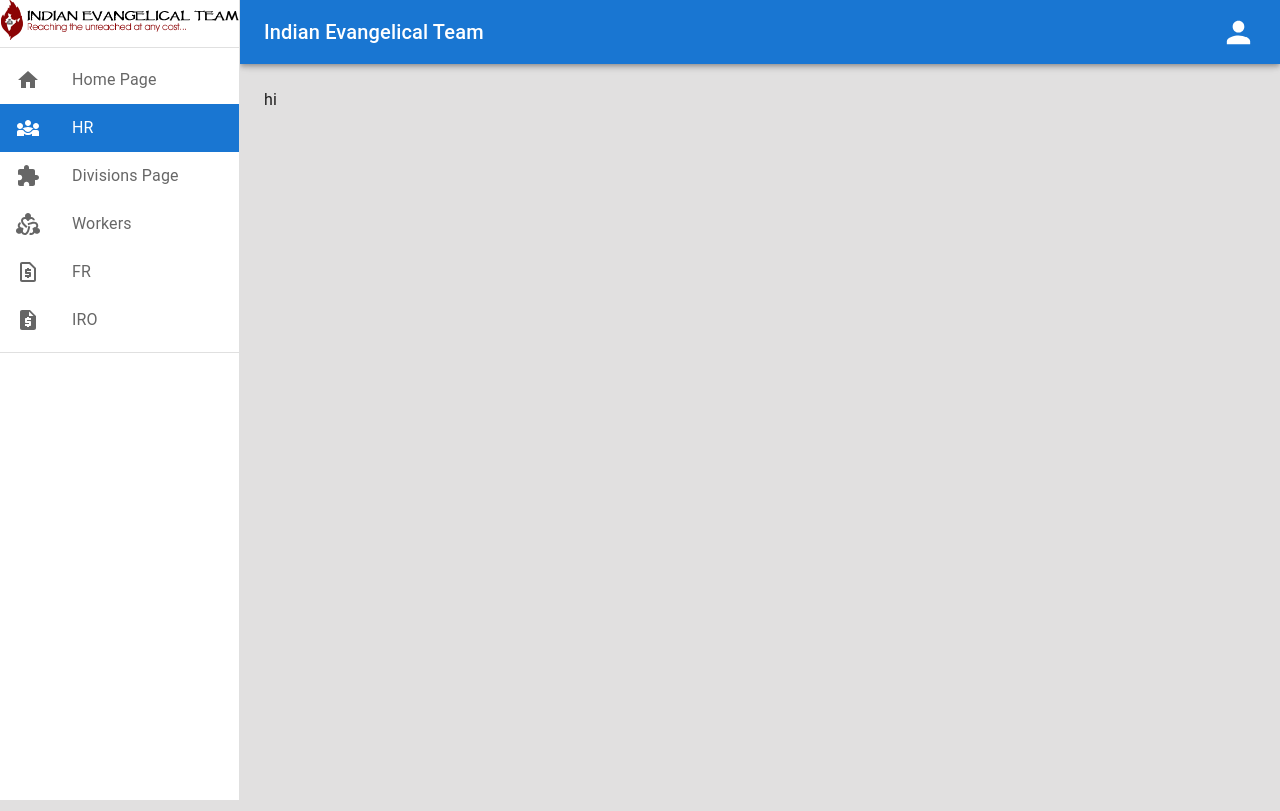
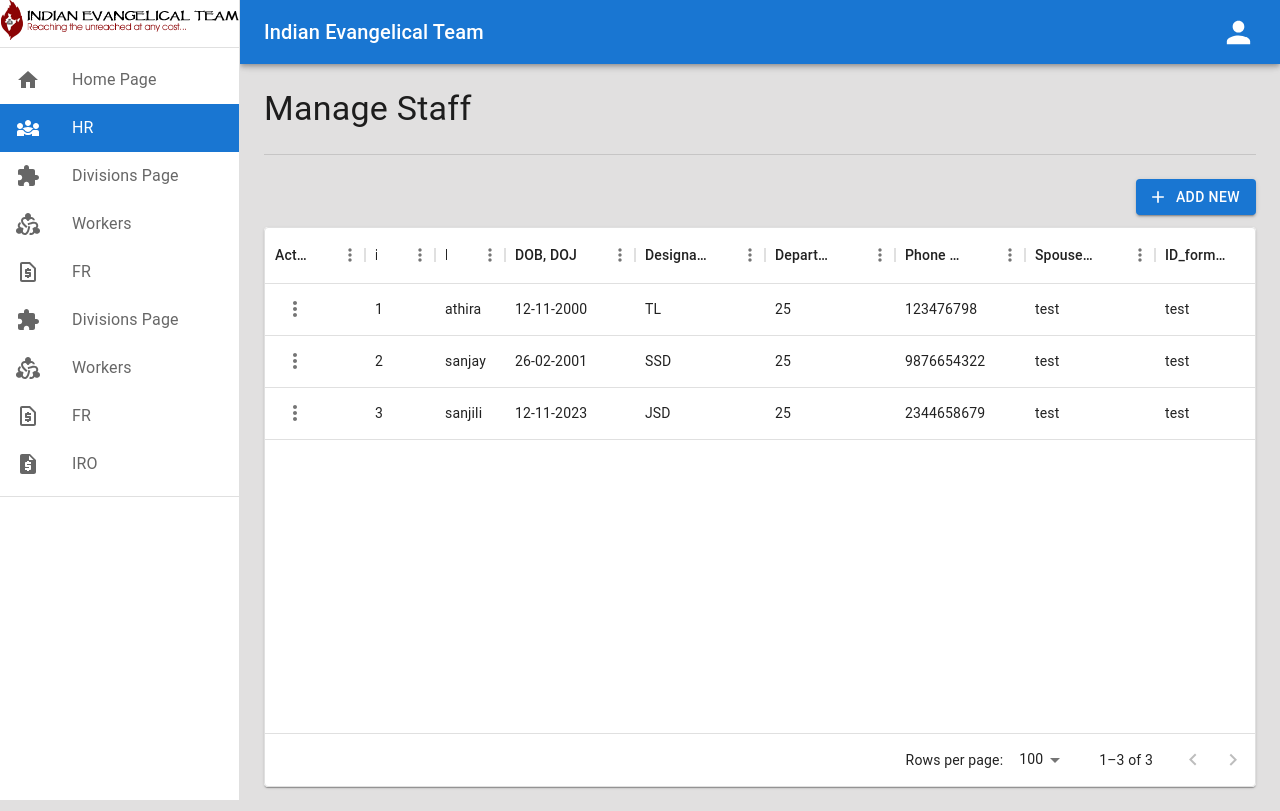
Before and after one commit to aoms-ncds/ncds-frontend, a React (Create React App) app: page /hr/manage in a window 1280 px wide. Built offline with nearby package versions, Linux system fonts and the light colour scheme.

Commit message:
manage staff page design

```diff
--- /dev/null
+++ b/src/components/DropDownButton.tsx
@@ -0,0 +1,94 @@
+/* eslint-disable @typescript-eslint/ban-types */
+import * as React from 'react';
+import { SvgIconTypeMap,
+  ListItemText,
+  Button,
+  Menu,
+  MenuItem,
+  ListItemIcon,
+  IconButton,
+} from '@mui/material';
+import { OverridableComponent } from '@mui/material/OverridableComponent';
+import { MoreVert } from '@mui/icons-material';
+
+const DropdownButton = ({
+  useIconButton = false,
+  id,
+  primaryText,
+  items,
+}: {
+  useIconButton?: boolean;
+  id?: string;
+  primaryText: string;
+  items: {
+    id: any;
+    icon?: OverridableComponent<SvgIconTypeMap<{}, 'svg'>> & {
+      muiName: string;
+    };
+    text: string;
+    onClick?: (arg0: React.MouseEvent<HTMLLIElement, MouseEvent>) => void;
+    component?: any;
+    to?: string;
+  }[];
+}) => {
+  const [anchorEl, setAnchorEl] = React.useState<null | HTMLElement>(null);
+  const open = Boolean(anchorEl);
+  const handleClick = (event: React.MouseEvent<HTMLButtonElement>) => {
+    setAnchorEl(event.currentTarget);
+  };
+
+  return (
+    <>
+      {useIconButton ? (
+        <IconButton onClick={handleClick}>
+          <MoreVert />
+        </IconButton>
+      ) : (
+        <Button
+          id={id}
+          aria-controls={open ? 'basic-menu' : undefined}
+          aria-haspopup="true"
+          aria-expanded={open ? 'true' : undefined}
+          onClick={handleClick}
+          variant={open ? 'contained' : 'outlined'}
+        >
+          {primaryText}
+        </Button>
+      )}
+      <Menu
+        id="basic-menu"
+        anchorEl={anchorEl}
+        open={open}
+        onClose={() => setAnchorEl(null)}
+        MenuListProps={{
+          'aria-labelledby': 'basic-button',
+        }}
+      >
+        {/*
+                <Typography variant="body2" color="text.secondary">
+                    ⌘X
+                </Typography> */}
+        {items.map((item) => (
+          <MenuItem
+            key={item.id}
+            onClick={(event: React.MouseEvent<any>) => {
+              setAnchorEl(null);
+              item.onClick && item.onClick(event);
+            }}
+            component={item.component}
+            to={item.to}
+          >
+            {item.icon && (
+              <ListItemIcon>
+                <item.icon fontSize="small" />
+              </ListItemIcon>
+            )}
+            <ListItemText>{item.text}</ListItemText>
+          </MenuItem>
+        ))}
+      </Menu>
+    </>
+  );
+};
+
+export default DropdownButton;
--- a/src/pages/HR/ManagePage.tsx
+++ b/src/pages/HR/ManagePage.tsx
@@ -1,10 +1,77 @@
-import React from 'react';
+import React, { useEffect, useState } from 'react';
 import CommonPageLayout from '../../components/CommonPageLayout';
+import { Button, Card, Grid, Link } from '@mui/material';
+import { DataGrid, GridRenderCellParams } from '@mui/x-data-grid';
+import HRServices from './extras/HRServices';
+import DropdownButton from '../../components/DropDownButton';
+import {
+  Edit as EditIcon,
+  Add as AddIcon,
+
+} from '@mui/icons-material';
 
 const HRManagePage = () => {
+  const [staffs, setStaffs] = useState<Staff[]>();
+  useEffect(() => {
+    HRServices.getStaffs()
+      .then((res) => {
+        console.log(res);
+        setStaffs(res.data);
+      })
+      .catch((res) => {
+        console.log(res);
+      });
+  }, []);
+  const columns = [
+    {
+      field: '_manage',
+      headerName: 'Action',
+      minWidth: 50,
+      type: 'string',
+      renderCell: (props: any) => (
+        <DropdownButton
+          useIconButton={true}
+          id="attendance action"
+          primaryText="Actions"
+          key={'attendance action'}
+          items={[
+            {
+              id: 'edit',
+              text: 'Edit',
+              component: Link,
+              icon: EditIcon,
+              to: '/edit' + props.row._id,
+            },
+          ]}
+        />
+      ),
+    },
+    { field: '_id', headerName: 'id', width: 70 },
+    { field: 'Name', headerName: 'Name', width: 70 },
+    { field: 'DOB_DOJ', headerName: 'DOB, DOJ', width: 130 },
+    { field: 'Designation', headerName: 'Designation', width: 130 },
+    { field: 'Department', headerName: 'Department', width: 130 },
+    { field: 'Phone_email', headerName: 'Phone & email', width: 130 },
+    { field: 'Spouse_of_another_employee', headerName: 'Spouse_of_another_employee', width: 130 },
+    { field: 'ID_format', headerName: 'ID_format', width: 130 },
+  ];
   return (
-    <CommonPageLayout>
-      <div>hi</div>
+    <CommonPageLayout title='Manage Staff'>
+      <Button
+        variant="contained"
+        sx={{ float: 'right' }}
+        startIcon={<AddIcon />}
+        // onClick={() => {
+        // }}
+      >
+          Add new
+      </Button>
+      <br/><br/>
+      <Grid item xs={12} md={12}>
+        <Card style={{ height: '70vh', width: '100%' }}>
+          <DataGrid rows={staffs??[]} columns={columns} getRowId={(row) => row._id}/>
+        </Card>
+      </Grid>
     </CommonPageLayout>
   );
 };
--- a/src/pages/HR/extras/HRRoutes.tsx
+++ b/src/pages/HR/extras/HRRoutes.tsx
@@ -22,6 +22,13 @@ const hrPageRoutes: ModuleRoute = {
       private: true,
       requiredAccessRights: ['string'],
     },
+    {
+      title: 'Edit staff',
+      path: '/edit',
+      element: <HRManagePage />,
+      private: true,
+      requiredAccessRights: ['string'],
+    },
   ],
 };
 export default hrPageRoutes;
--- a/src/pages/HR/extras/HRServices.ts
+++ b/src/pages/HR/extras/HRServices.ts
@@ -10,5 +10,41 @@ export default {
       timeout: 500,
     }),
   ),
+  getStaffs: () => getStandardResponse<[]>(
+    dummyRequest({
+      data: [{
+        _id: 1,
+        Name: 'athira',
+        DOB_DOJ: '12-11-2000',
+        Designation: 'TL',
+        Department: 25,
+        Phone_email: '123476798',
+        Spouse_of_another_employee: 'test',
+        ID_format: 'test' },
+      {
+        _id: 2,
+        Name: 'sanjay',
+        DOB_DOJ: '26-02-2001',
+        Designation: 'SSD',
+        Department: 25,
+        Phone_email: '9876654322',
+        Spouse_of_another_employee: 'test',
+        ID_format: 'test' },
+      {
+        _id: 3,
+        Name: 'sanjili',
+        DOB_DOJ: '12-11-2023',
+        Designation: 'JSD',
+        Department: 25,
+        Phone_email: '2344658679',
+        Spouse_of_another_employee: 'test',
+        ID_format: 'test' },
+      ],
+      // error: null,
+      message: 'fetched data',
+      result: 'success',
+      timeout: 500,
+    }),
+  ),
 
 };
```
Also changed, not shown: src/pages/HR/extras/HRTypes.d.ts (+13 -0 lines).
